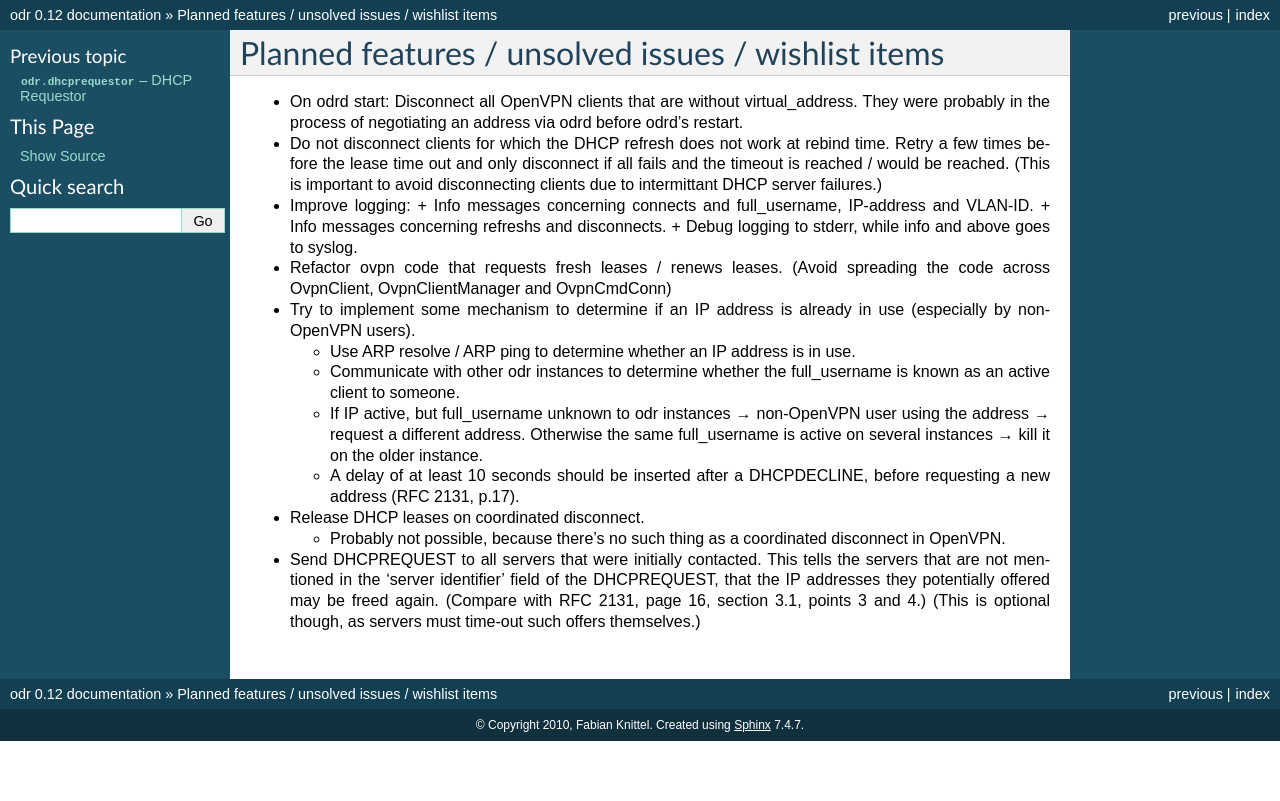
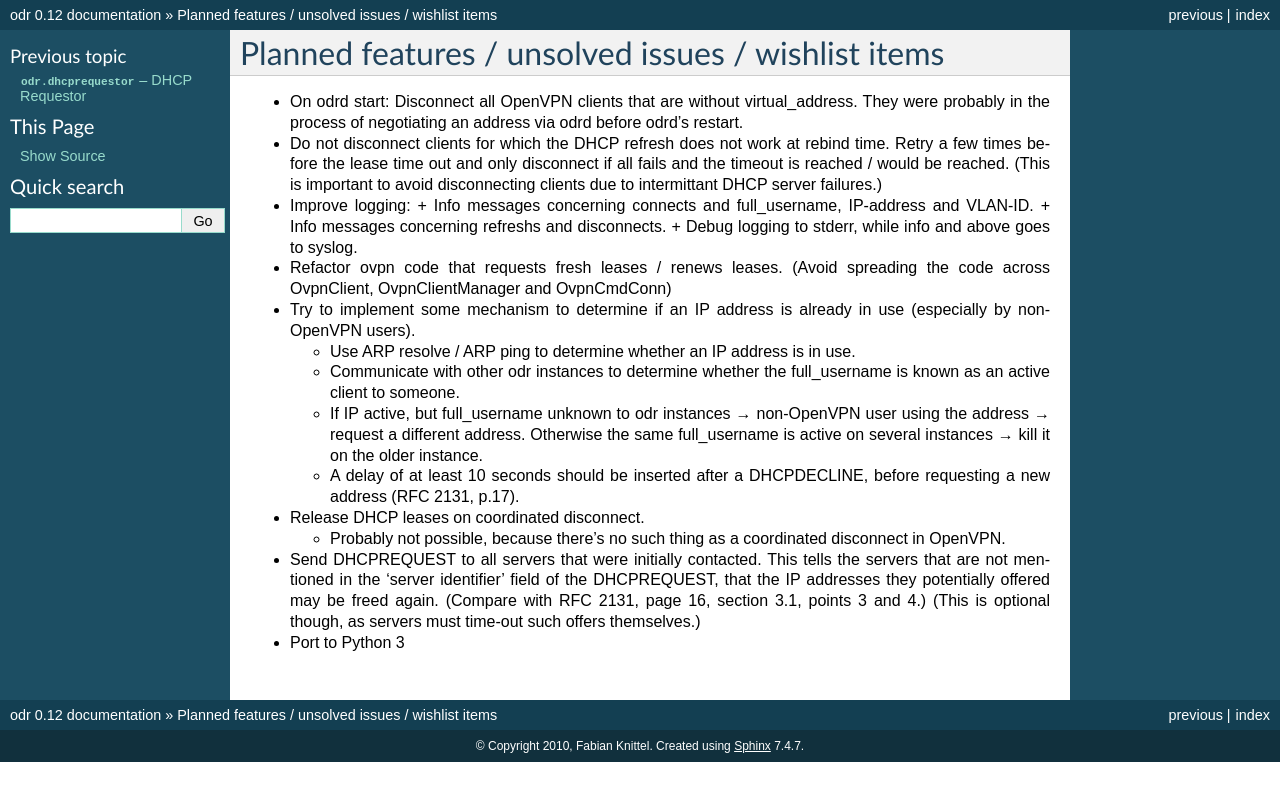
Before and after one commit to fknittel/odr, a Sphinx documentation site: the page built from docs/TODO.rst, in a window 1280 px wide. Shown: the top 801 px of the page. Built offline with Sphinx 7.4.7, drawn with Linux system fonts in a browser that asks for light colours; pages that are not in the unit, such as notebooks, are missing from menus.

Commit message:
Add todo item

```diff
--- a/docs/TODO.rst
+++ b/docs/TODO.rst
@@ -41,3 +41,5 @@ Planned features / unsolved issues / wishlist items
   DHCPREQUEST, that the IP addresses they potentially offered may be freed
   again. (Compare with RFC 2131, page 16, section 3.1, points 3 and 4.)
   (This is optional though, as servers must time-out such offers themselves.)
+
+* Port to Python 3
```
